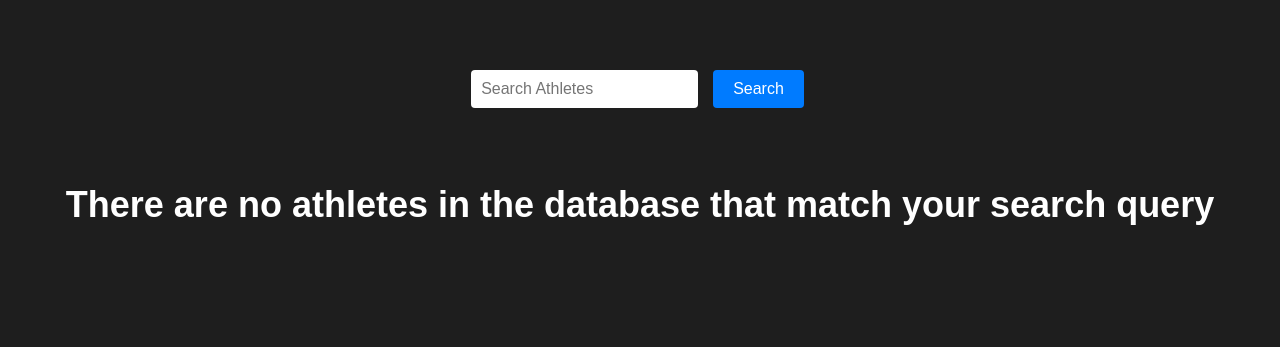
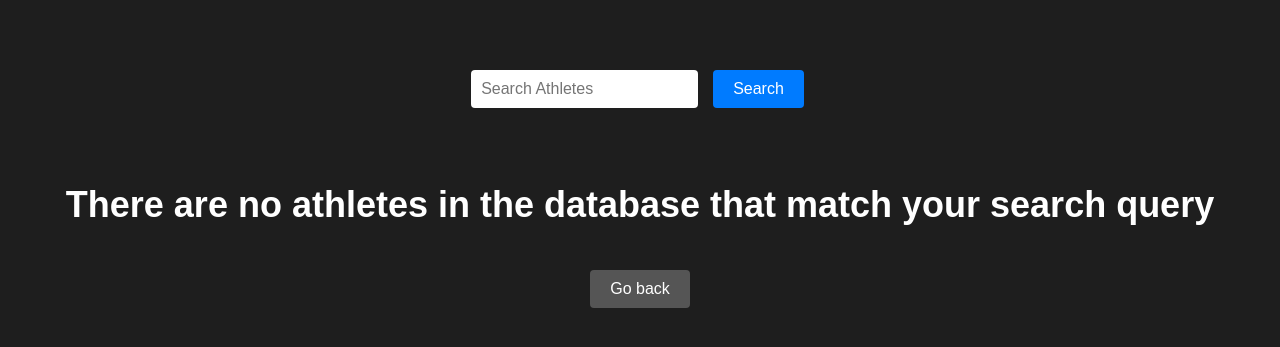
Before and after one commit to BenBiehl/Sports-Database, a Django app: page /athlete/search/ in a window 1280 px wide. Shown: the part 48-395 px from the top of the page. Run offline with Django 5.2, Linux system fonts and the light colour scheme.

Commit message:
minor template changes

```diff
--- a/main/templates/main/search_page.html
+++ b/main/templates/main/search_page.html
@@ -42,5 +42,10 @@
             {% endif %}
         </div>
     </div>
+    <div class="additional-buttons">
+        <form action="{% url 'landing_page' %}" method="get">
+            <button type="submit" class="btn-secondary">Go back</button>
+        </form>
+    </div>
 </body>
 </html>
--- a/main/templates/main/user_page.html
+++ b/main/templates/main/user_page.html
@@ -37,7 +37,6 @@
     </div>
 
         <section class="favorite-athlete-section">
-            <h2>Select Your Favorite Athlete</h2>
             <form method="post" class="favorite-athlete-form">
                 {% csrf_token %}
                 {{ form }}
@@ -58,7 +57,6 @@
             {% endif %}
         </section>
 
-
         <div class="additional-buttons">
             <form action="{% url 'landing_page' %}" method="get">
                 <button type="submit" class="btn-secondary">Go back</button>
```
Also changed, not shown: db.sqlite3.
